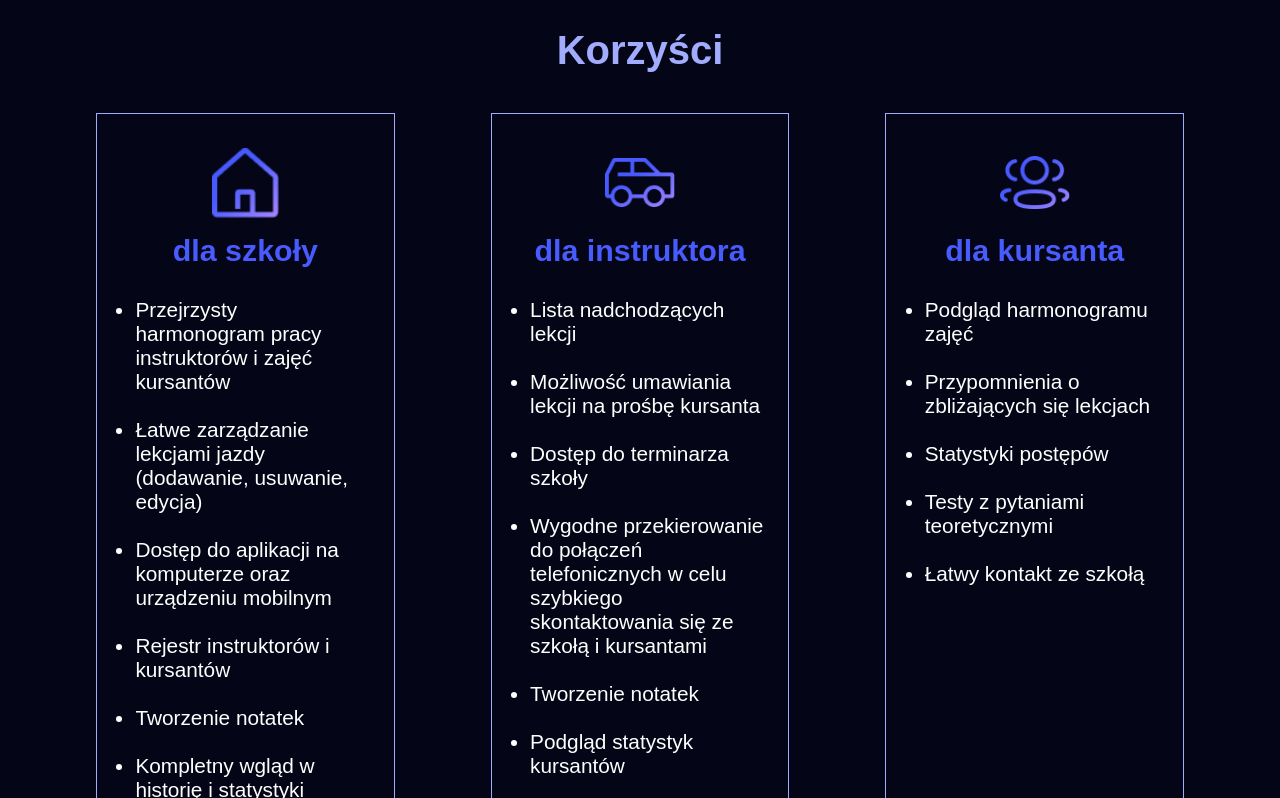
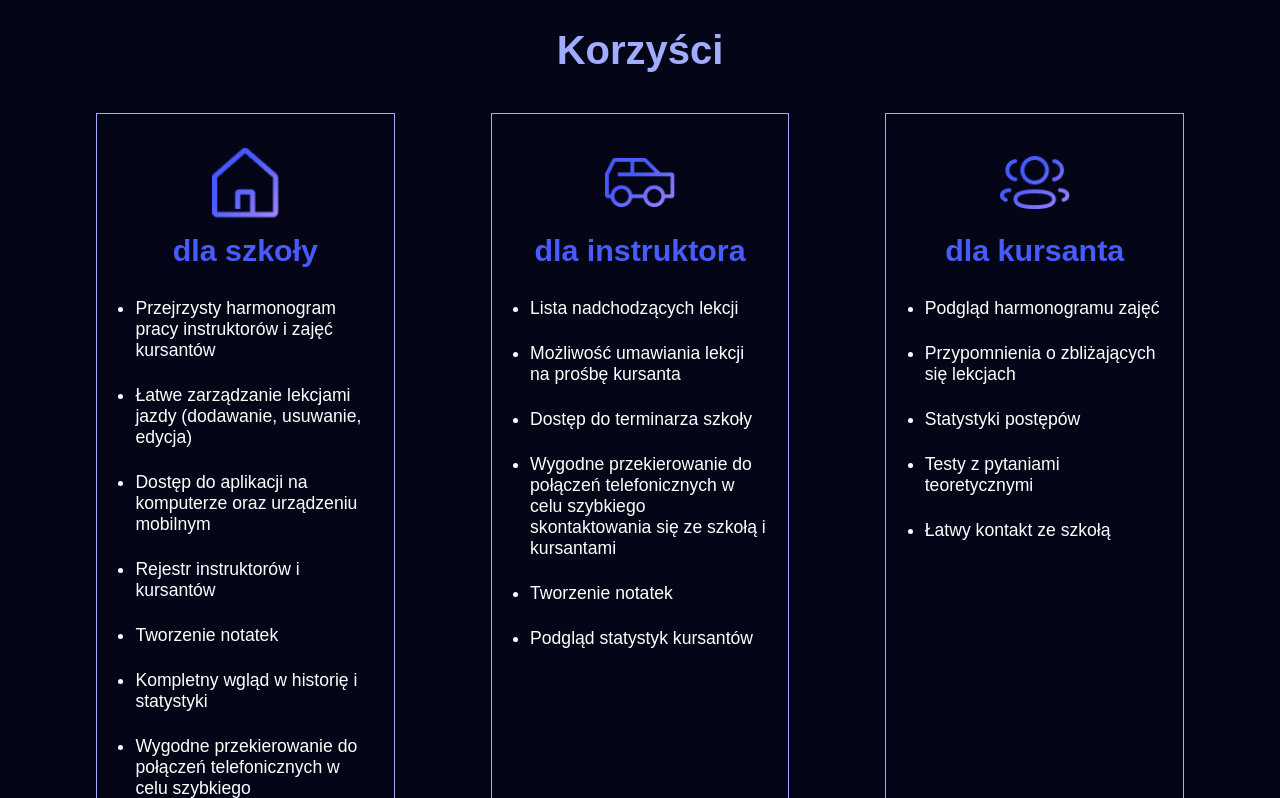
Before and after one commit to krystianKuch22/driving-time, a Next.js app: page / in a window 1280 px wide. Shown: the part 1848-2646 px from the top of the page. Built offline with nearby package versions, Linux system fonts and the light colour scheme.

Commit message:
change fonts sieze and set tab title

```diff
--- a/components/sections/benefitsSection/BenefitsSection.style.js
+++ b/components/sections/benefitsSection/BenefitsSection.style.js
@@ -95,7 +95,7 @@ export const StyledBenefitsSection = styled.section`
 
           ul {
             li {
-              font-size: 1.2rem;
+              font-size: 1rem;
             }
           }
         }
@@ -124,7 +124,7 @@ export const StyledBenefitsSection = styled.section`
           .text {
             ul {
               li {
-                font-size: 1.3rem;
+                font-size: 1.1rem;
               }
             }
           }
--- a/pages/_app.js
+++ b/pages/_app.js
@@ -37,6 +37,7 @@ function App({ Component, pageProps }) {
   return (
     <ThemeProvider theme={theme === "dark" ? darkTheme : lightTheme}>
       <Head>
+        <title>Driving Time</title>
         <link rel="icon" type="image/svg+xml" href="/favicon2.svg" />
         <meta
           name="viewport"
```
Also changed, not shown: components/specific/deleteForm/DeleteForm.js (line endings or trailing spaces).
